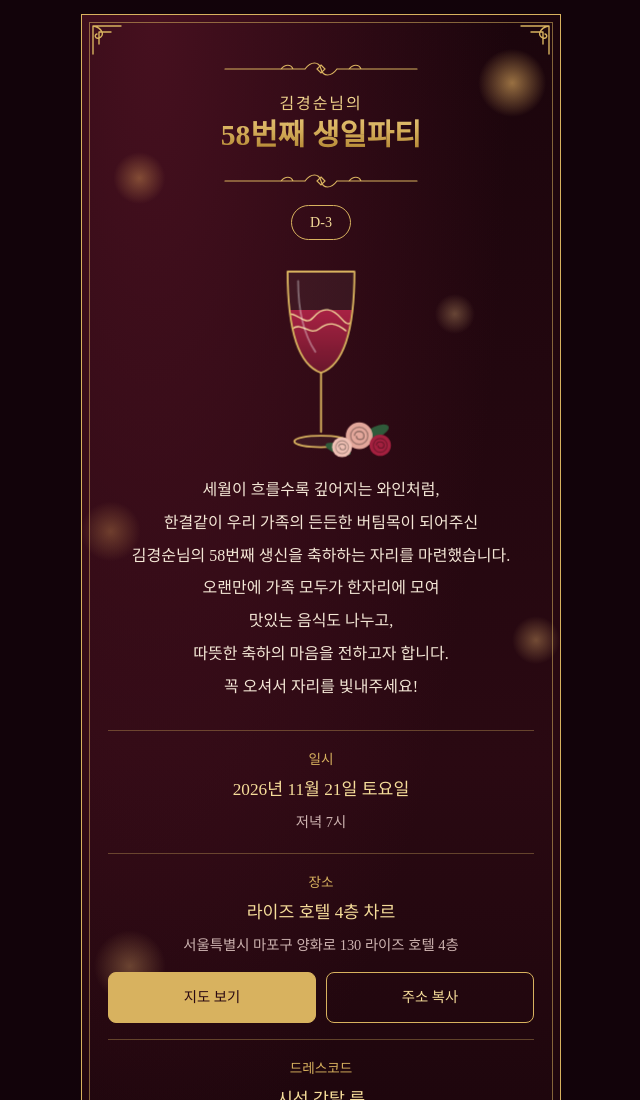
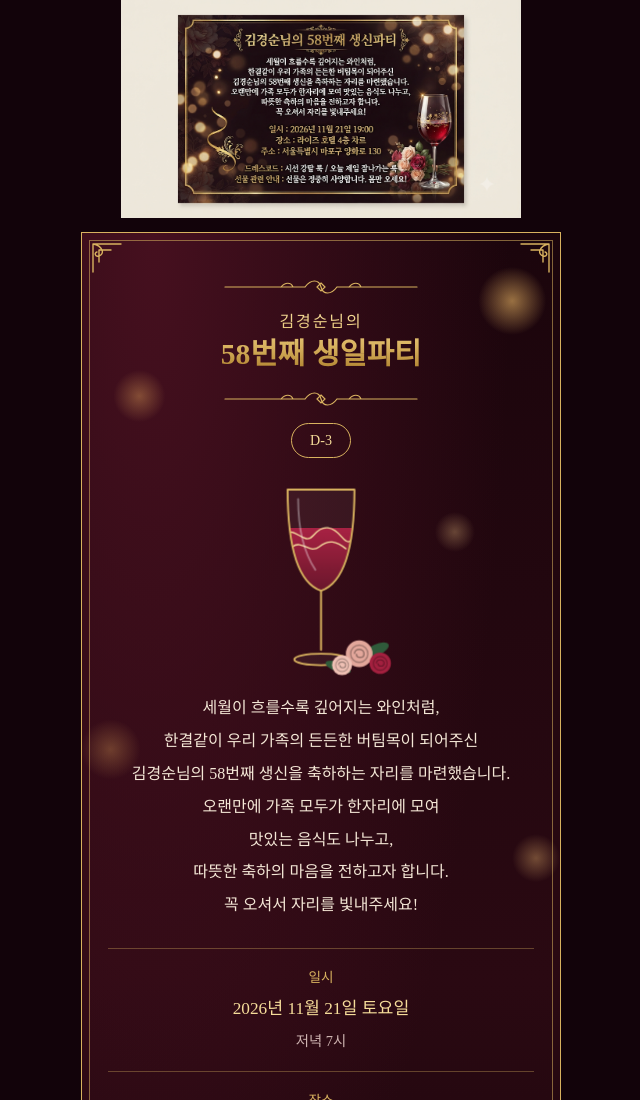
Before and after one commit to ihyo/birthday-invite, a plain HTML site: page index.html in a window 1280 px wide. Shown: the top 1100 px of the page, without its empty margins (319-959 px from the left). Drawn offline with Linux system fonts and the light colour scheme.

Commit message:
Update index.html

```diff
--- a/index.html
+++ b/index.html
@@ -60,6 +60,7 @@ dd span{display:block;color:var(--soft);font-weight:300;font-size:.9rem;margin-t
 </style>
 </head>
 <body>
+  <img src="party.png" alt="생일 초대장 이미지" style="width: 100%; max-width: 400px; display: block; margin: 0 auto;">
 <svg width="0" height="0" style="position:absolute" aria-hidden="true">
   <defs>
     <symbol id="cn" viewBox="0 0 34 34"><path d="M2 2H30M2 2V30M8 8H20M8 8V20M2 2C12 4 14 12 8 14C4 15 3 11 6 10"/></symbol>
```
